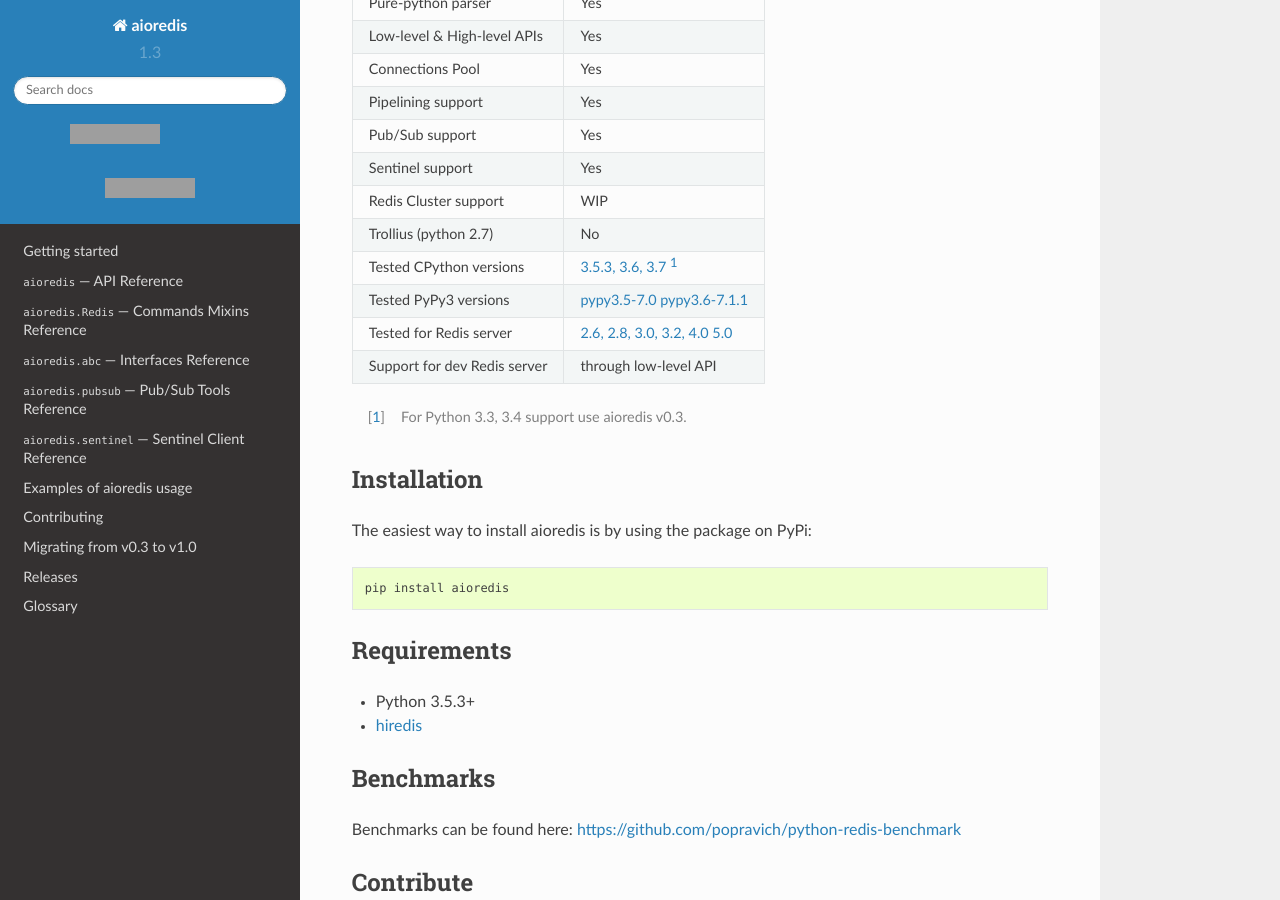
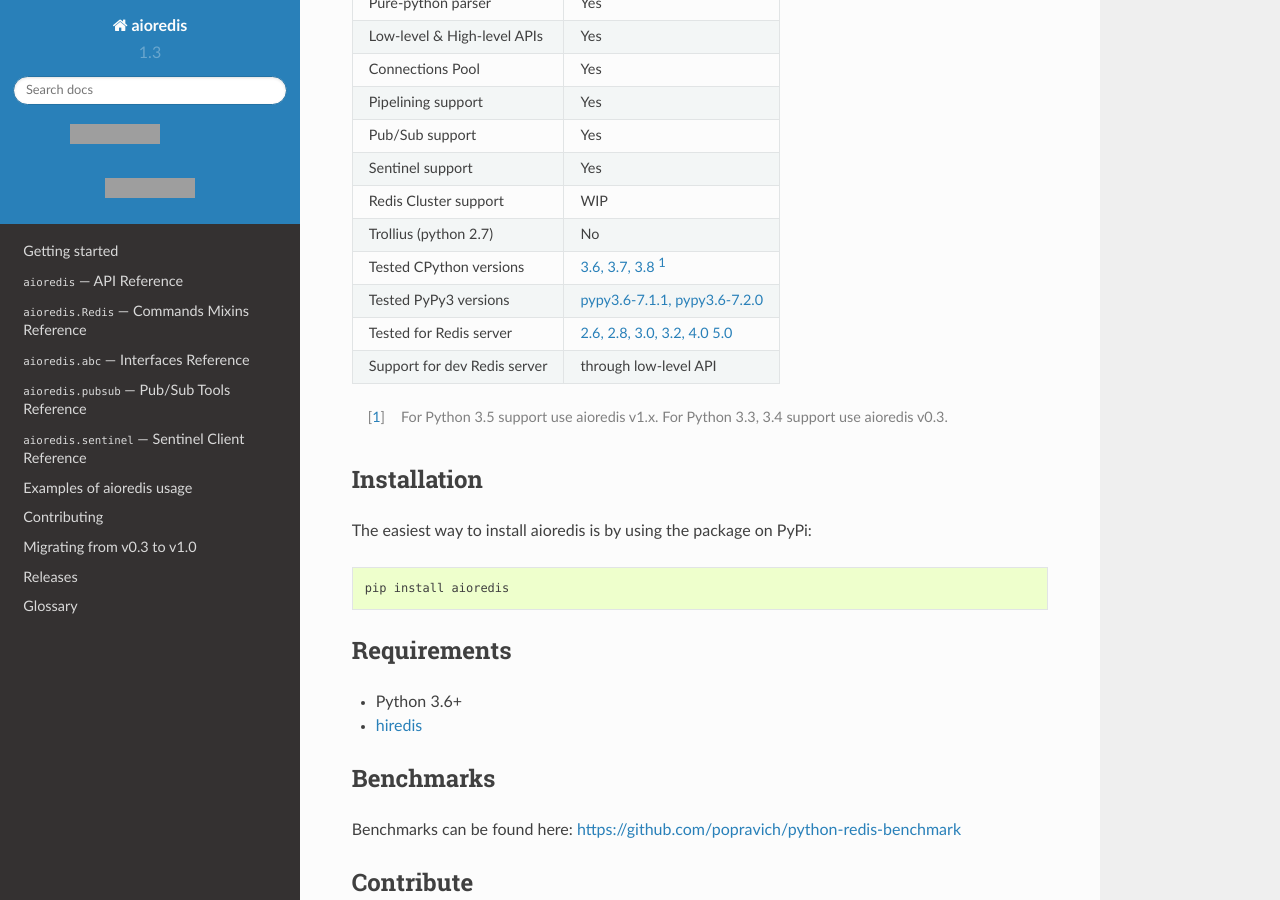
Before and after one commit to aio-libs-abandoned/aioredis-py, a Sphinx documentation site: the page built from docs/index.rst, in a window 1280 px wide and 900 px high, scrolled down 358 px. Built offline with Sphinx 7.4.7 and the Read the Docs theme 2.0.0, drawn with Linux system fonts in a browser that asks for light colours; grey boxes are pictures that could not be loaded.

Commit message:
Remove references to Python 3.5 from the docs
9ab5f3f removed Python 3.5 support, but various bits of documentation
still said Python 3.5 was the minimum version.

```diff
--- a/README.rst
+++ b/README.rst
@@ -99,7 +99,7 @@
 Requirements
 ------------
 
-* Python_ 3.5.3+
+* Python_ 3.6+
 * hiredis_
 
 .. note::
--- a/docs/api_reference.rst
+++ b/docs/api_reference.rst
@@ -675,7 +675,6 @@
          ...     print(msg)
 
       .. versionadded:: 0.2.5
-         Available for Python 3.5 only
 
 
 ----
--- a/docs/devel.rst
+++ b/docs/devel.rst
@@ -106,9 +106,6 @@
 
    $ pip install uvloop
    $ pytest --uvloop
-
-.. note:: Until Python 3.5.2 EventLoop has no ``create_future`` method
-   so aioredis won't benefit from uvloop's futures.
 
 
 Writing tests
--- a/docs/index.rst
+++ b/docs/index.rst
@@ -25,13 +25,13 @@
 Sentinel support                    Yes
 Redis Cluster support               WIP
 Trollius (python 2.7)               No
-Tested CPython versions             `3.5.3, 3.6, 3.7 <travis_>`_ [1]_
-Tested PyPy3 versions               `pypy3.5-7.0 pypy3.6-7.1.1 <travis_>`_
+Tested CPython versions             `3.6, 3.7, 3.8 <travis_>`_ [1]_
+Tested PyPy3 versions               `pypy3.6-7.1.1, pypy3.6-7.2.0 <travis_>`_
 Tested for Redis server             `2.6, 2.8, 3.0, 3.2, 4.0 5.0 <travis_>`_
 Support for dev Redis server        through low-level API
 ================================  ==============================
 
-.. [1] For Python 3.3, 3.4 support use aioredis v0.3.
+.. [1] For Python 3.5 support use aioredis v1.x. For Python 3.3, 3.4 support use aioredis v0.3.
 
 Installation
 ------------
@@ -43,7 +43,7 @@
 Requirements
 ------------
 
-- Python 3.5.3+
+- Python 3.6+
 - :term:`hiredis`
 
 Benchmarks
```
